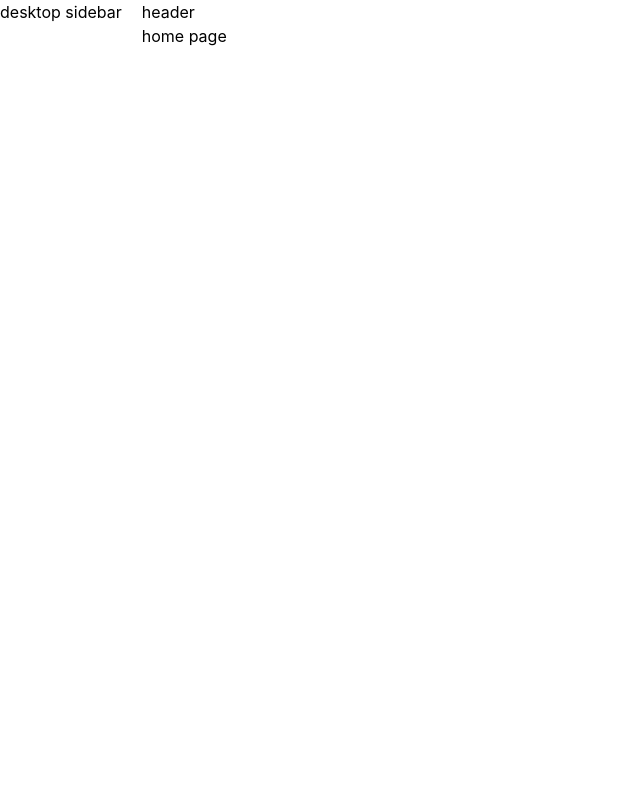
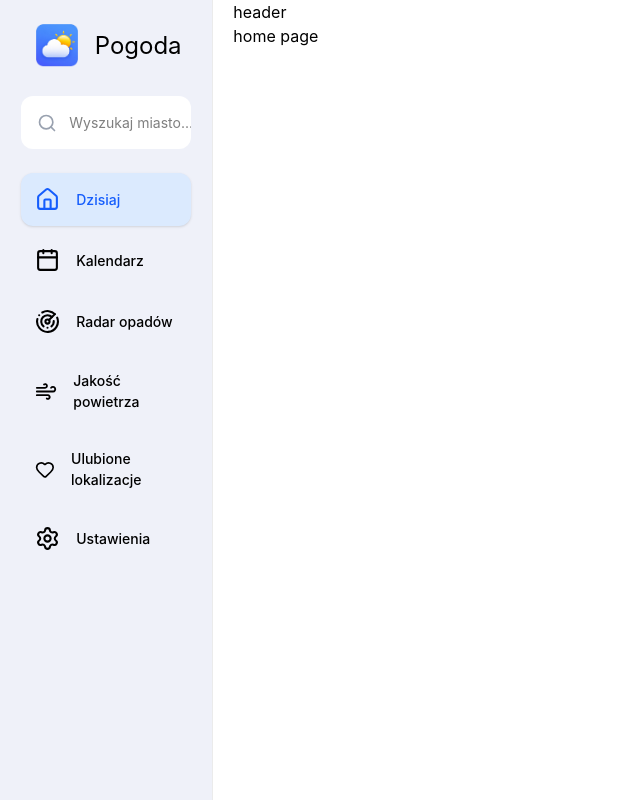
Before and after one commit to kacpergoluchowski/weather-app-ts, a React (Vite) app: page / in a window 1280 px wide. Shown: the whole page, without its empty margins (0-640 px from the left). Built offline with nearby package versions, Linux system fonts and the light colour scheme.

Commit message:
(feat): set up shared app layout and sidebar navigation

```diff
--- a/src/components/layout/DesktopSidebar.tsx
+++ b/src/components/layout/DesktopSidebar.tsx
@@ -1,3 +1,15 @@
+import DesktopSidebarForm from "../ui/DesktopSidebarForm"
+import DesktopSidebarNavList from "../ui/DesktopSidebarNavList"
+import Logo from "../ui/Logo"
+
 export default function DesktopSidebar() {
-  return <section className="hidden xl:block">desktop sidebar</section>;
+  const desktopSidebarStyle = 'hidden border-r border-[rgb(235,235,235)] bg-[rgb(239,241,249)] w-1/6 h-screen py-5 xl:block'
+
+  return (
+    <section className={desktopSidebarStyle}>
+      <Logo />
+      <DesktopSidebarForm />
+      <DesktopSidebarNavList />
+    </section>
+  )
 }
--- /dev/null
+++ b/src/components/ui/DesktopSidebarForm.tsx
@@ -0,0 +1,28 @@
+import { Search } from "lucide-react";
+
+export default function DesktopSidebarForm() {
+  return (
+    <form
+        role="search"
+        className="relative mx-auto my-6 w-8/10"
+      >
+        <label htmlFor="desktop-city-search" className="sr-only">
+          Wyszukaj miasto
+        </label>
+
+        <Search
+          className="absolute left-4 top-1/2 size-5 -translate-y-1/2 text-gray-400"
+          aria-hidden="true"
+        />
+
+        <input
+          id="desktop-city-search"
+          name="city"
+          type="text"
+          placeholder="Wyszukaj miasto..."
+          autoComplete="off"
+          className="w-full rounded-xl bg-white py-4 pl-12 text-[clamp(0.875rem,0.5vw+0.4rem,1rem)] outline-none"
+        />
+      </form>
+  );
+}
--- /dev/null
+++ b/src/components/ui/DesktopSidebarNavItem.tsx
@@ -0,0 +1,18 @@
+import { NavLink } from "react-router-dom";
+
+export default function DesktopSidebarNavItem({ icon: Icon, label, path }) {
+  return (
+    <NavLink
+      to={path}
+      className={({ isActive }) =>
+        `mx-auto flex w-8/10 items-center gap-4 rounded-xl p-3.5 font-medium transition-colors ${
+          isActive ? "bg-blue-100 text-blue-600 shadow-sm" : "hover:bg-white my-2"
+        }`
+      }
+    >
+      <Icon size={25} aria-hidden="true" />
+
+      <span className="text-[clamp(14px,0.5vw+6px,16px)]">{label}</span>
+    </NavLink>
+  );
+}
--- /dev/null
+++ b/src/components/ui/DesktopSidebarNavList.tsx
@@ -0,0 +1,27 @@
+import { Calendar, Heart, House, Radar, Settings, Wind } from "lucide-react";
+import DesktopSidebarNavItem from "./DesktopSidebarNavItem";
+import type { NavItem } from "../../types/NavItem";
+
+const navItems: NavItem[] = [
+  { id: 0, icon: House, label: "Dzisiaj", path: "/" },
+  { id: 1, icon: Calendar, label: "Kalendarz", path: "/forecast" },
+  { id: 2, icon: Radar, label: "Radar opadów", path: "/radar" },
+  { id: 3, icon: Wind, label: "Jakość powietrza", path: "/air-quality" },
+  { id: 4, icon: Heart, label: "Ulubione lokalizacje", path: "/favorites" },
+  { id: 5, icon: Settings, label: "Ustawienia", path: "/settings" },
+];
+
+export default function DesktopSidebarNavList() {
+  return (
+    <nav>
+      {navItems.map((item) => (
+        <DesktopSidebarNavItem
+          key={item.id}
+          icon={item.icon}
+          label={item.label}
+          path={item.path}
+        />
+      ))}
+    </nav>
+  );
+}
--- /dev/null
+++ b/src/components/ui/Logo.tsx
@@ -0,0 +1,10 @@
+import logoIcon from '../../assets/images/logoIcon.png';
+
+export default function Logo() {
+    return (
+        <div className='flex justify-center items-center gap-3 text-[clamp(1.5rem,1vw+0.6rem,1.875rem)]'>
+            <img src={logoIcon} alt="" className='w-13'/>
+            <h1> Pogoda </h1>
+        </div>
+    )
+}
--- /dev/null
+++ b/src/types/NavItem.ts
@@ -0,0 +1,8 @@
+import type { LucideIcon } from "lucide-react"
+
+export type NavItem = {
+  id: number,
+  icon: LucideIcon,
+  label: string,
+  path: string
+}
```
Also changed, not shown: src/router.tsx (+6 -6 lines), src/assets/images/logoIcon.png (added).
